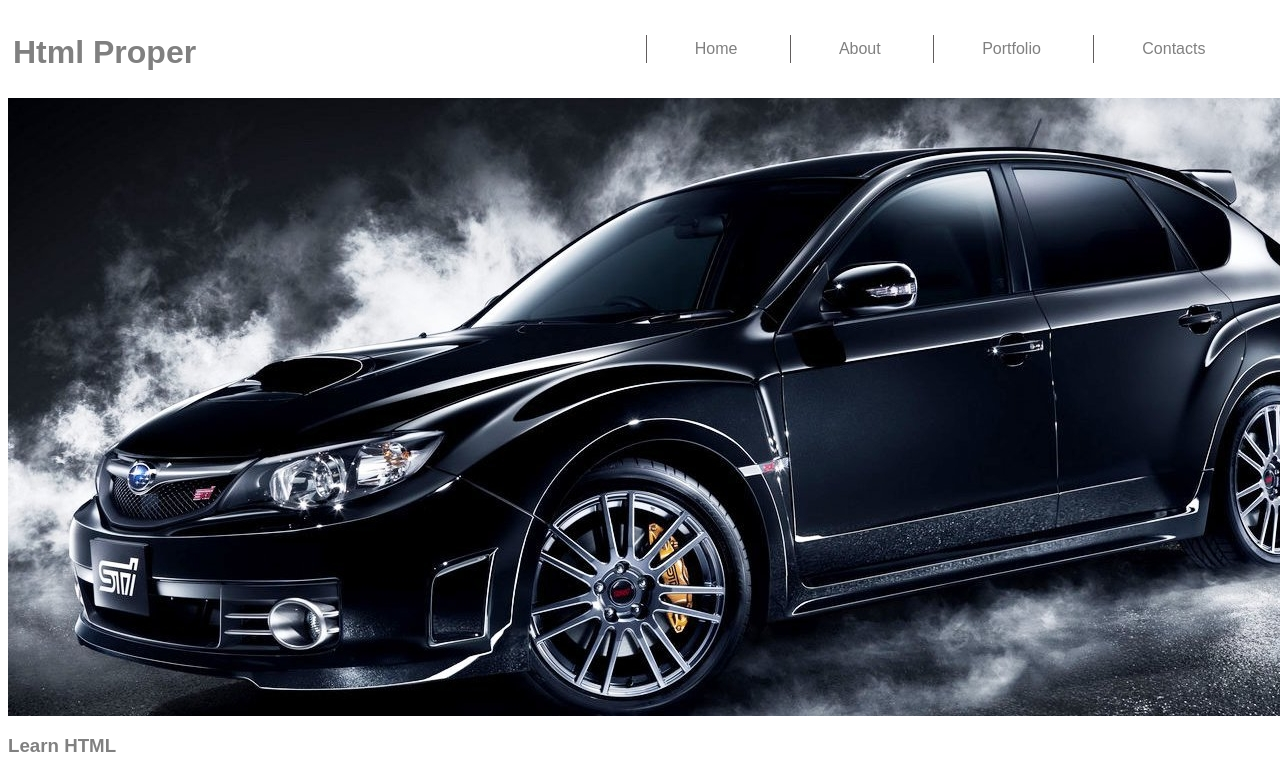
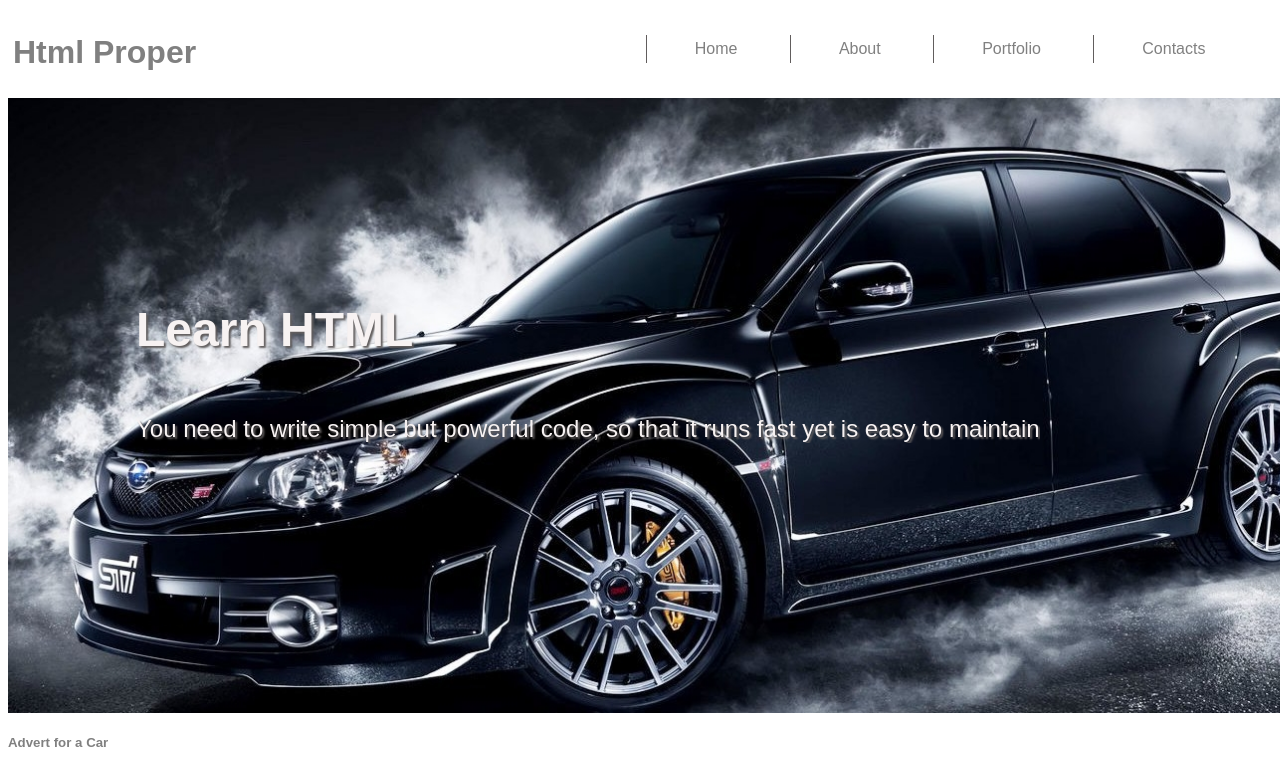
Before and after one commit to timobure/html-div-layout, a plain HTML site: page index.html in a window 1280 px wide. Shown: the top 771 px of the page. Drawn offline with Linux system fonts and the light colour scheme.

Commit message:
css - define style for slide-window

```diff
--- a/css/style.css
+++ b/css/style.css
@@ -47,7 +47,29 @@ div, li, img, p {
 }
 
 /* slide window style */
-
+.slide-window {
+	position: relative;
+	height: 615px;
+}
+.slide-image {
+	height: 615px;
+}
+.slide-h3-caption {
+	position: absolute;
+	bottom: 50%;
+	left: 10%;
+	font-size: 300%;
+	color: #f7f2f2;
+	text-shadow: 2px 2px 2px #615d5d;
+}
+.slide-detail {
+	position: absolute;
+	bottom: 40%;
+	left: 10%;
+	font-size: 150%;
+	color: #f7f2f2;
+	text-shadow: 2px 2px 2px #615d5d;
+}
 
 
 /* left sidebar style */
```
